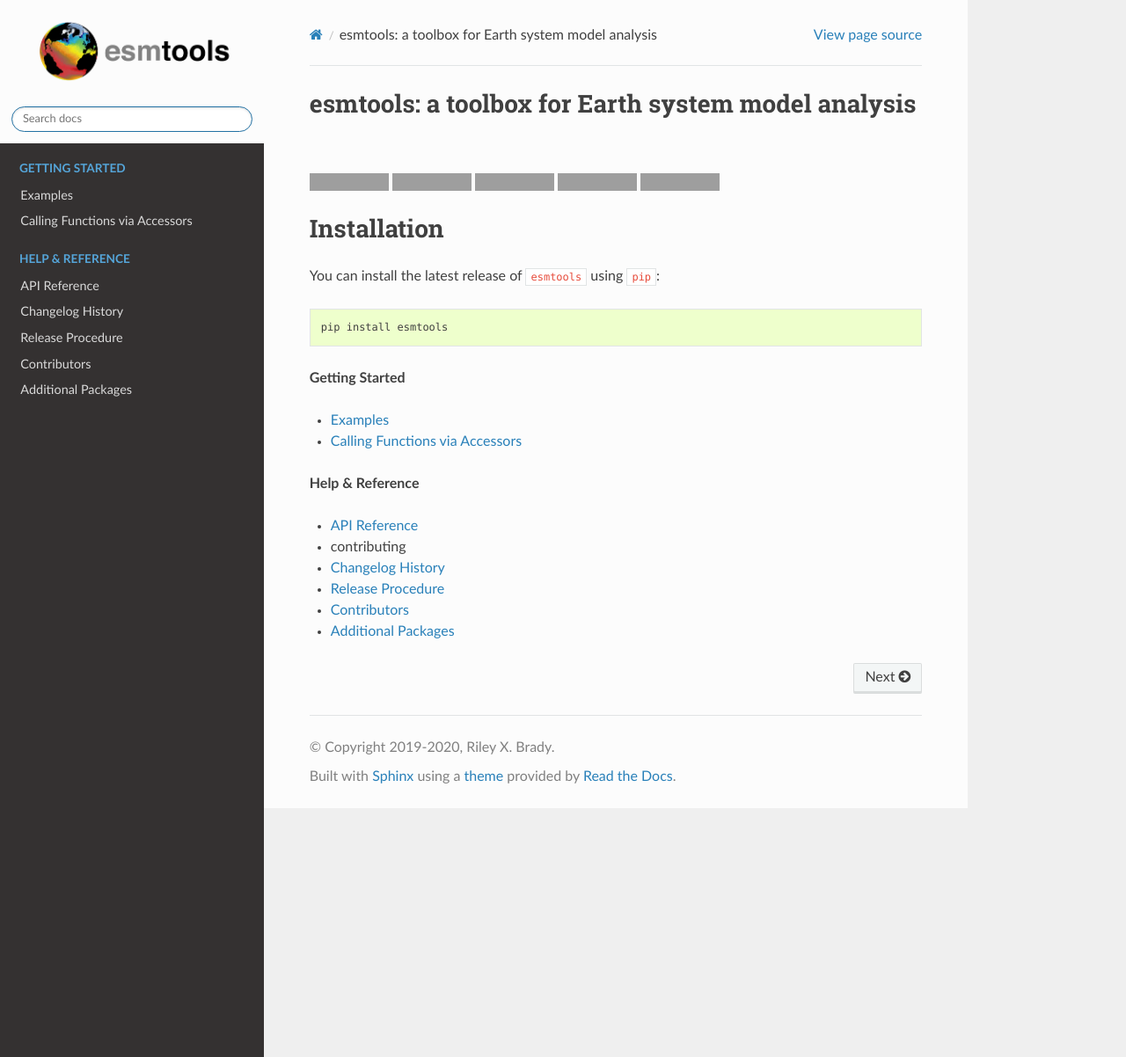
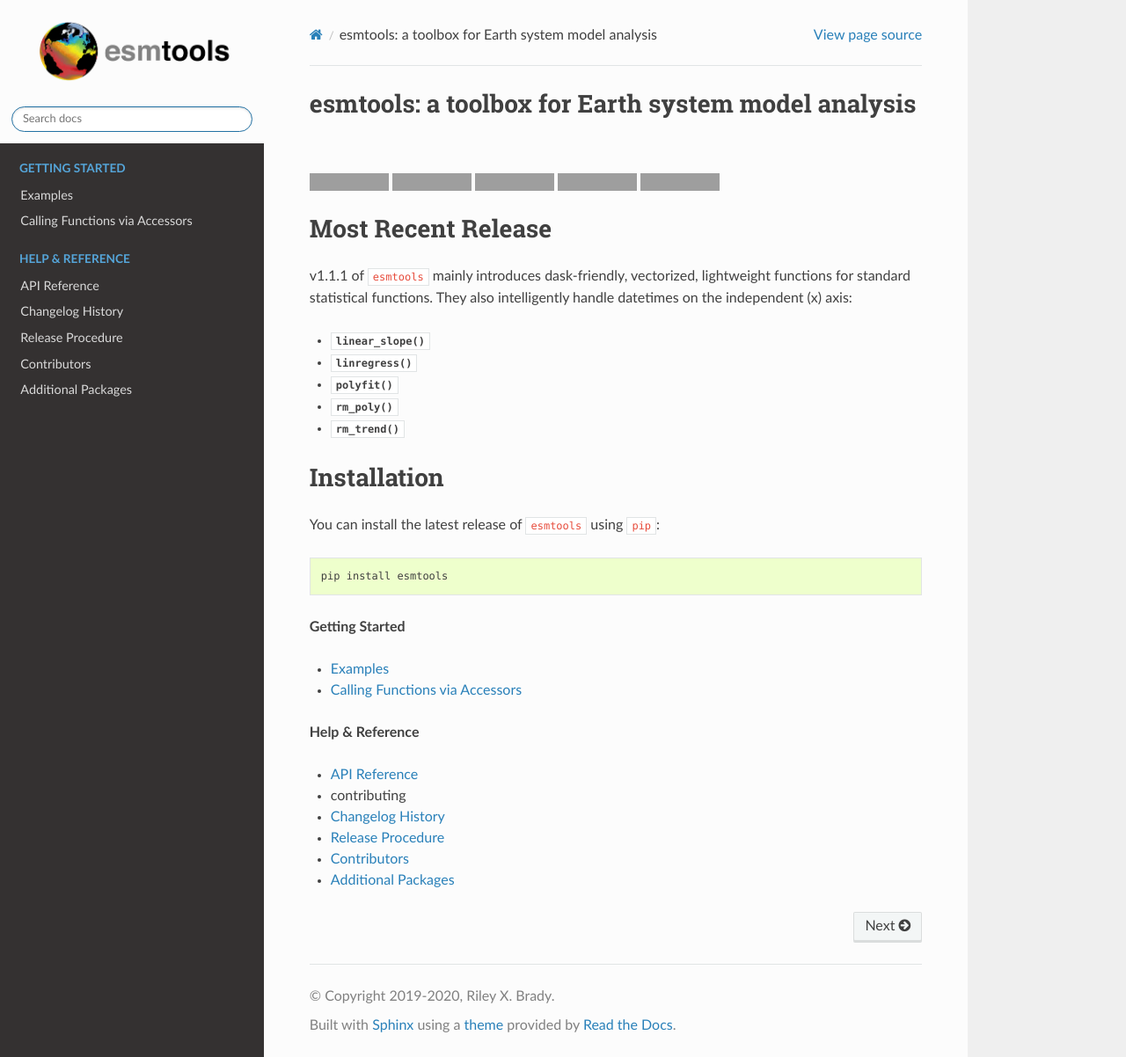
Before and after one commit to bradyrx/esmtools, a Sphinx documentation site: the page built from docs/source/index.rst, in a window 1280 px wide and 1202 px high. Shown: the whole window at 88% size. Built offline with Sphinx 7.4.7 and the Read the Docs theme 2.0.0, drawn with Linux system fonts in a browser that asks for light colours; formulas are drawn with MathJax 3; pages that are not in the unit, such as notebooks, are missing from menus; the version number could not be read and is left out; grey boxes are pictures that could not be loaded.

```diff
--- a/docs/source/index.rst
+++ b/docs/source/index.rst
@@ -18,6 +18,19 @@ esmtools: a toolbox for Earth system model analysis
 .. image:: https://img.shields.io/github/license/bradyrx/esmtools.svg
     :alt: license
     :target: LICENSE.txt
+
+Most Recent Release
+===================
+
+v1.1.1 of ``esmtools`` mainly introduces dask-friendly, vectorized, lightweight
+functions for standard statistical functions. They also intelligently handle
+datetimes on the independent (x) axis:
+
+* :py:func:`~esmtools.stats.linear_slope`
+* :py:func:`~esmtools.stats.linregress`
+* :py:func:`~esmtools.stats.polyfit`
+* :py:func:`~esmtools.stats.rm_poly`
+* :py:func:`~esmtools.stats.rm_trend`
 
 
 Installation
```
Also changed, not shown: CHANGELOG.rst (+13 -8 lines).
